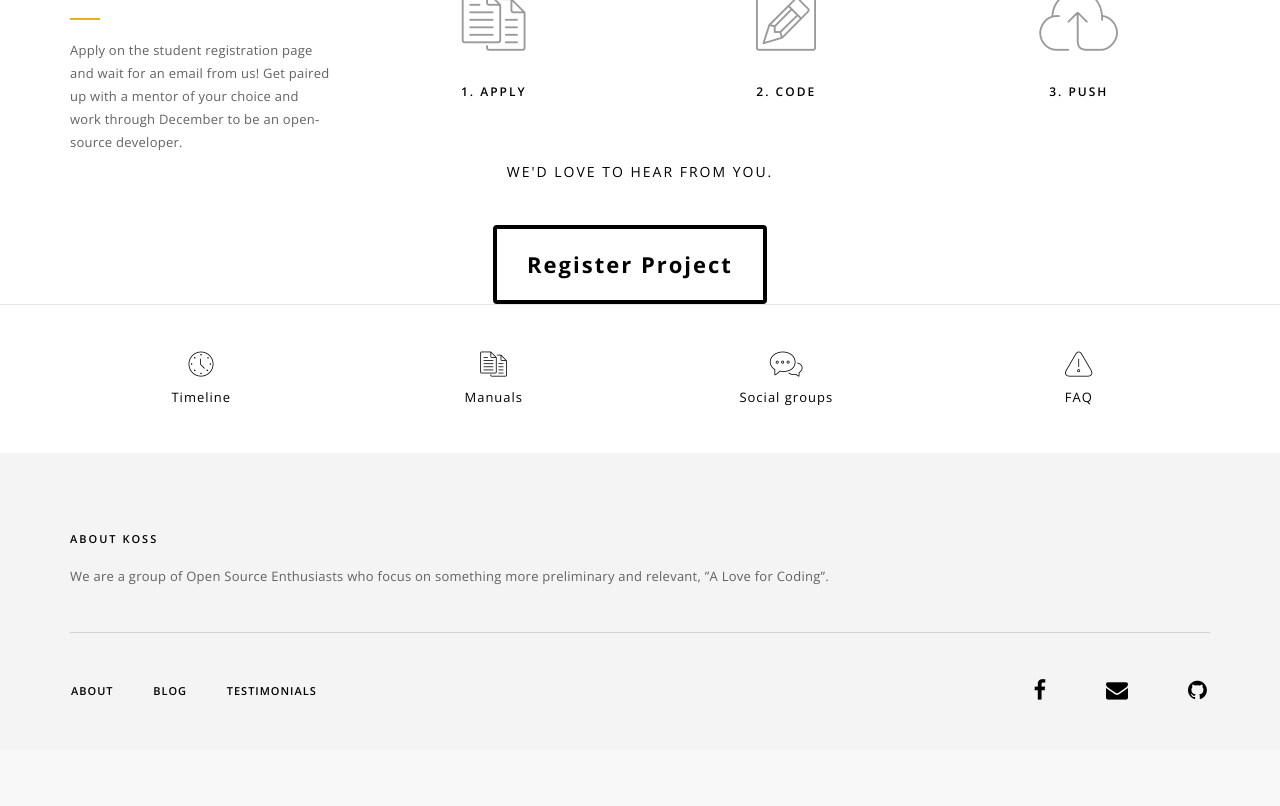
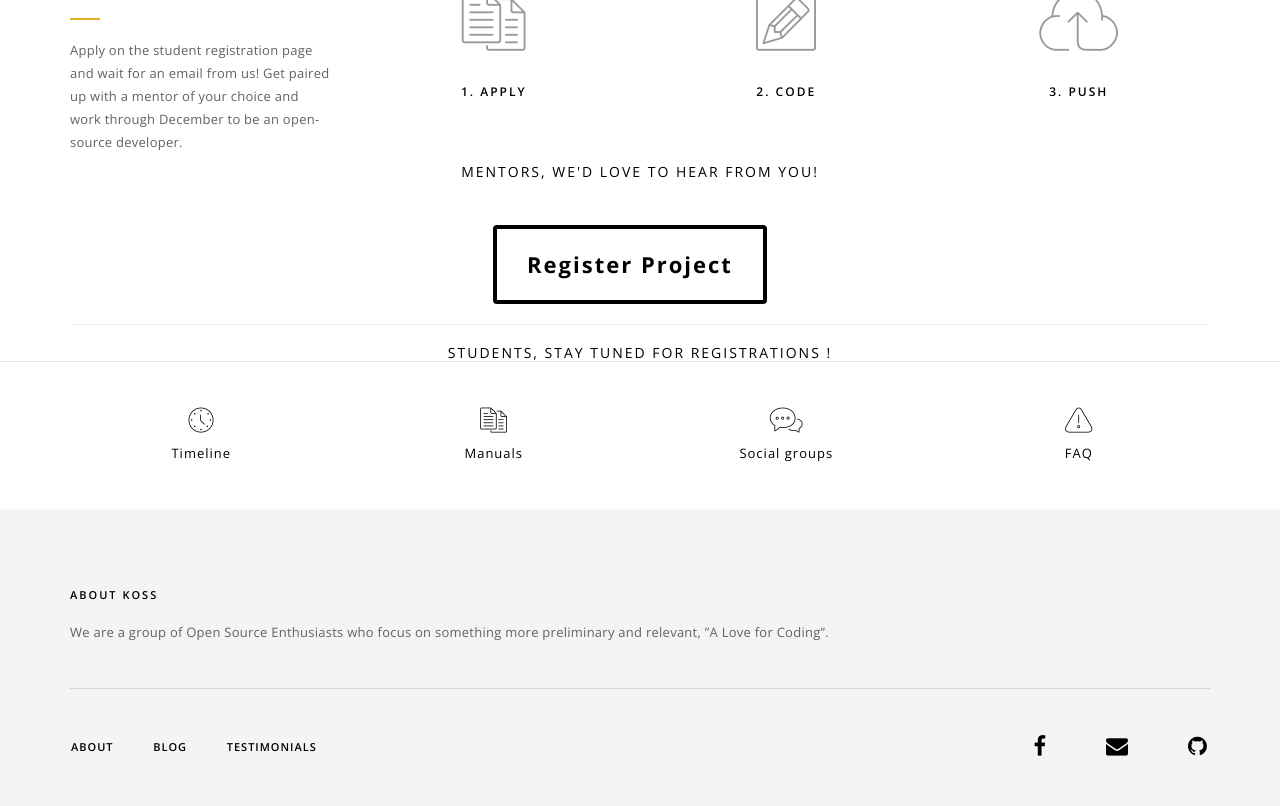
Before and after one commit to kossiitkgp/kwoc-2017, a Flask app: page / in a window 1280 px wide. Shown: the part 2830-3636 px from the top of the page. Before the commit the page ends 3530 px from the top, so only its background shows below. Run offline with Flask 2, Linux system fonts and the light colour scheme; some libraries are stand-ins or nearby versions.

Commit message:
Add a division of students and mentors in registrations

```diff
--- a/templates/index.html
+++ b/templates/index.html
@@ -556,8 +556,10 @@
         <section id="new-project" class="new-project wow fadeIn">
             <div class="container">
                 <div class="row center-col text-center">
-                    <h5 class="wow fadeInDown">We'd love to hear from you.</h5>
+                    <h5 class="wow fadeInDown">Mentors, We'd love to hear from you!</h5>
                     <a class="btn highlight-button-black-border margin-four no-margin-bottom wow fadeInUp" href="{{ url_for('mentor_form') }}" target="_blank">Register Project</a>
+                    <h5 class="wow fadeInDown divider"><hr></h5>
+                    <h5 class="wow fadeInDown">Students, stay tuned for registrations !</h5>
                 </div>
             </div>
         </section>
```
